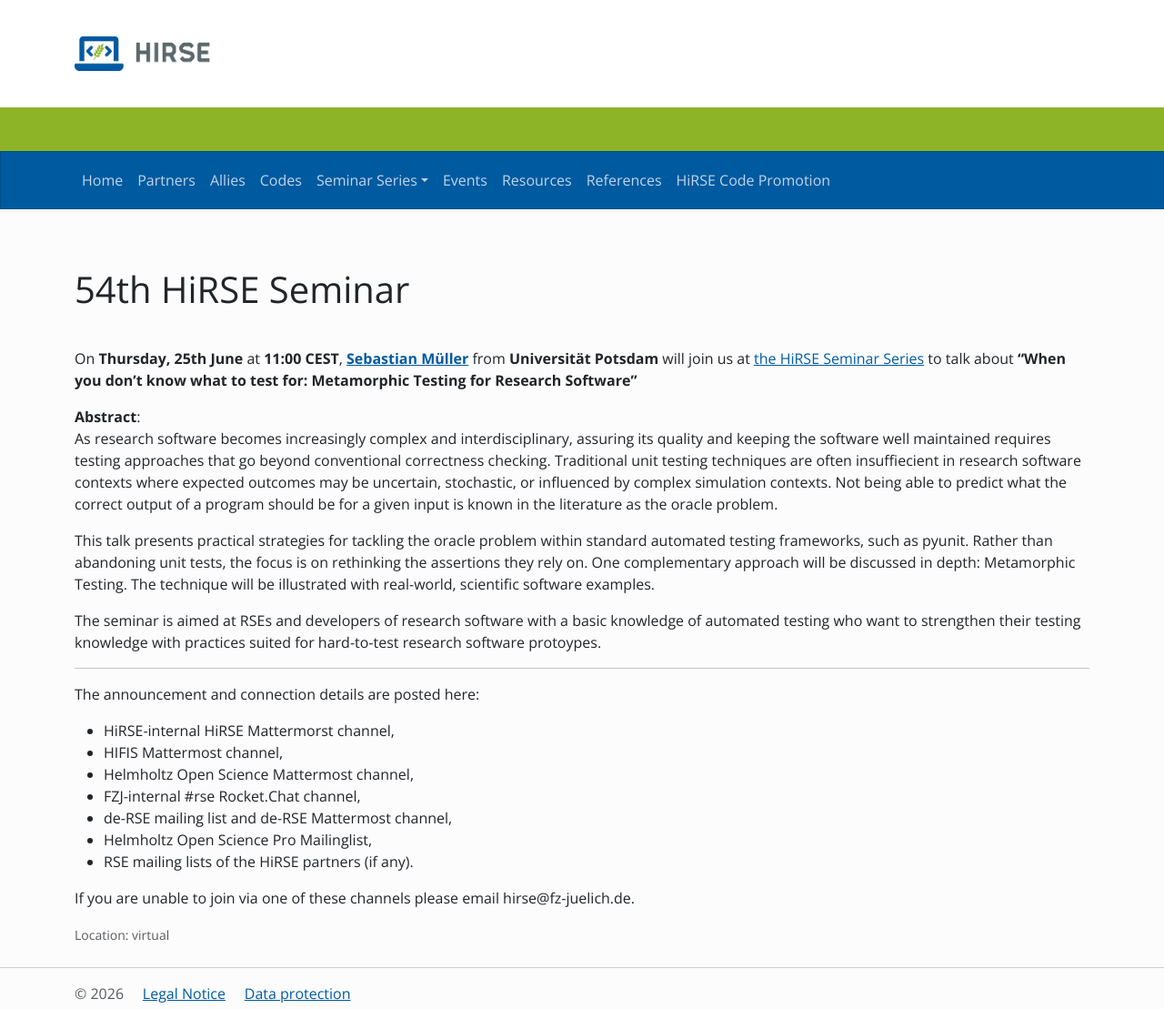
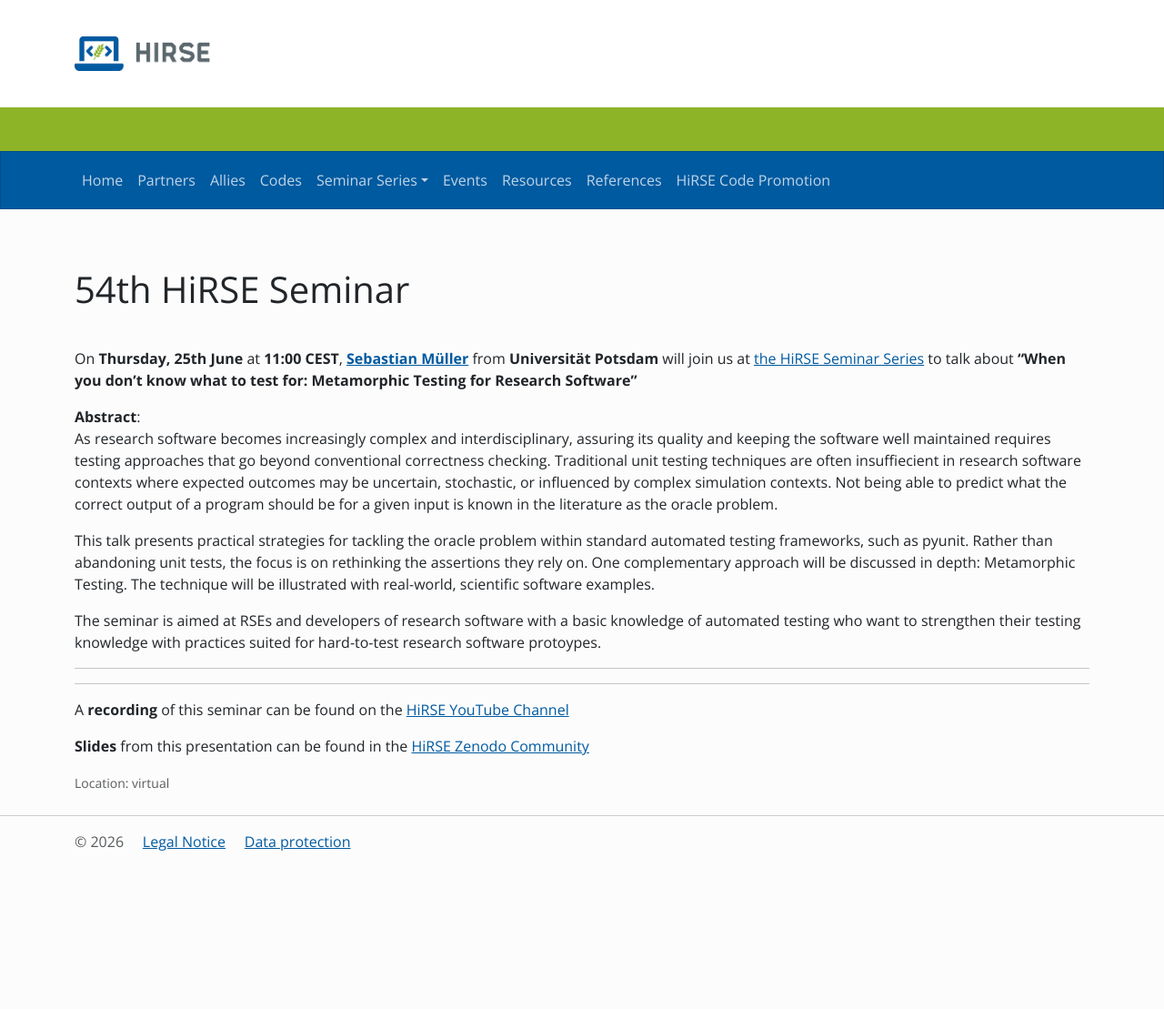
Before and after one commit to Helmholtz-HiRSE/helmholtz-hirse.github.io, a Jekyll site: the page built from _series/2026_06_25-seminar_54.md, in a window 1280 px wide. Shown: the whole page at 91% size. Built offline with Jekyll 4.4.1, drawn with Linux system fonts in a browser that asks for light colours; nearby versions of some CDN libraries; after the commit the page ends 942 px from its top, so only the background shows below that.

Commit message:
Update 2026_06_25-seminar_54.md

```diff
--- a/_series/2026_06_25-seminar_54.md
+++ b/_series/2026_06_25-seminar_54.md
@@ -19,14 +19,7 @@
 The seminar is aimed at RSEs and developers of research software with a basic knowledge of automated testing who want to strengthen their testing knowledge with practices suited for hard-to-test research software protoypes.
 
 ---
-The announcement and connection details are posted here:
+---
+A **recording** of this seminar can be found on the [HiRSE YouTube Channel](https://www.youtube.com/@Helmholtz_Platform_for_RSE)
 
-- HiRSE-internal HiRSE Mattermorst channel,
-- HIFIS Mattermost channel,
-- Helmholtz Open Science Mattermost channel,
-- FZJ-internal #rse Rocket.Chat channel,
-- de-RSE mailing list and de-RSE Mattermost channel,
-- Helmholtz Open Science Pro Mailinglist,
-- RSE mailing lists of the HiRSE partners (if any).
-
-If you are unable to join via one of these channels please email hirse@fz-juelich.de.
+**Slides** from this presentation can be found in the [HiRSE Zenodo Community](https://zenodo.org/records/21023379)
```
